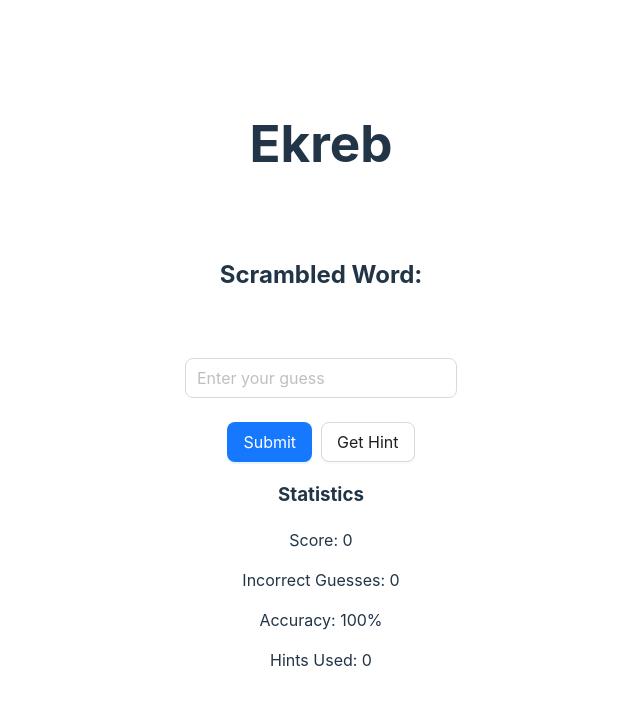
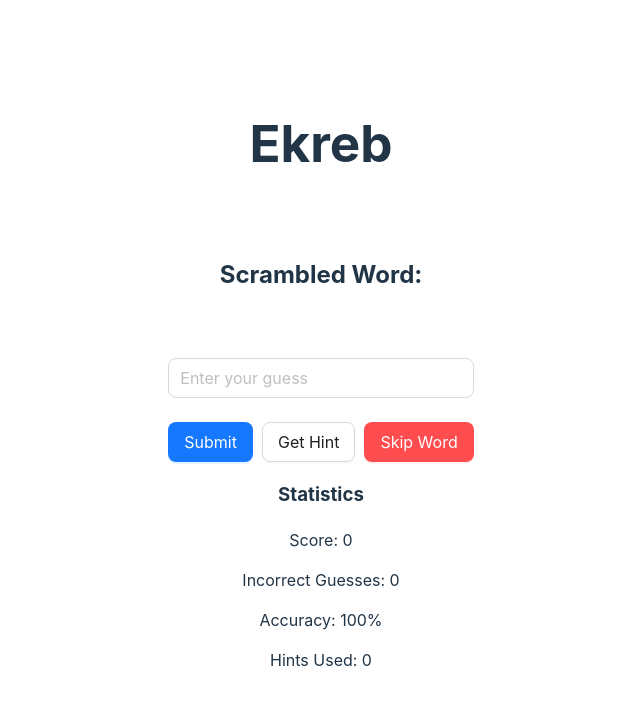
Before and after one commit to nirmalalla/ekreb, a React (Vite) app in the folder frontend/: page / in a window 1280 px wide. Shown: the top 704 px of the page, without its empty margins (319-959 px from the left). Built offline with nearby package versions, Linux system fonts and the light colour scheme; no server answers.

Commit message:
Adding a skip word button

```diff
--- a/frontend/src/components/Game.jsx
+++ b/frontend/src/components/Game.jsx
@@ -208,7 +208,8 @@ function Game () {
             value={guess} />
         <br /> <br />
         <Button type="primary" size="large" onClick={handleSubmit}>Submit</Button>&nbsp;&nbsp;
-        <Button type="default" size="large" onClick={getHint}>Get Hint</Button>
+        <Button type="default" size="large" onClick={getHint}>Get Hint</Button>&nbsp;&nbsp;
+        <Button type="primary" size="large" onClick={updateGame} danger="true">Skip Word</Button>
         <br />
         <h3>Statistics</h3>
         <p> Score: {score} </p>
```
